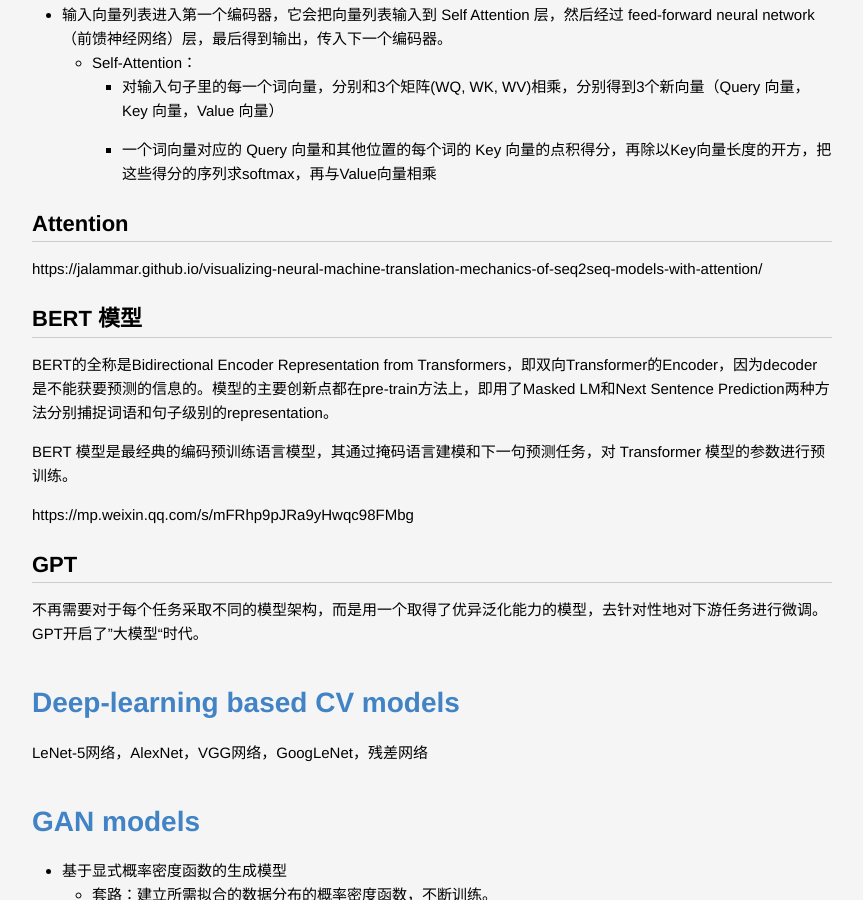
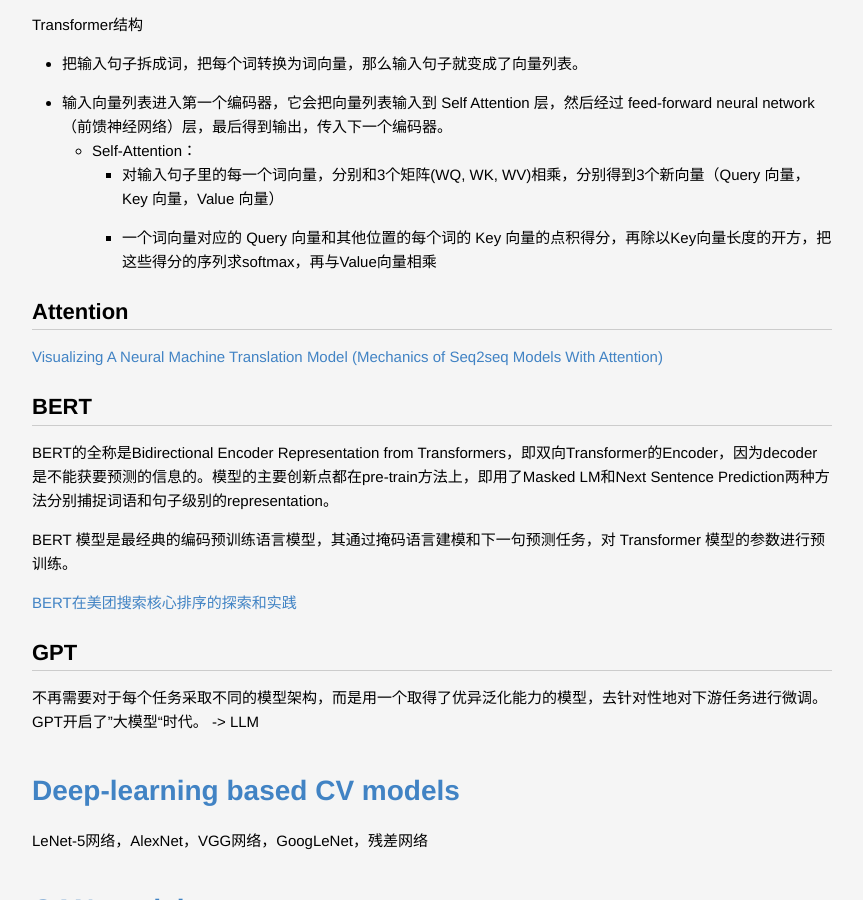
Before and after one commit to lucky521/blog, a Jekyll site: the page built from _posts/ml/2019-02-04-Famous-Model.markdown, in a window 1280 px wide and 900 px high, scrolled down 4379 px. Shown: the whole window, without its empty margins (208-1071 px from the left). Built offline with Jekyll 4.4.1, drawn with Linux system fonts in a browser that asks for light colours; some of the changed text lies outside the part shown.

Commit message:
Update 2019-02-04-Famous-Model.markdown

```diff
--- a/_posts/ml/2019-02-04-Famous-Model.markdown
+++ b/_posts/ml/2019-02-04-Famous-Model.markdown
@@ -95,6 +95,7 @@
 # Deep-learning based NLP models
 
 ## Batch Negative
+通过在批量样本中引入负样本，更好地优化推荐系统模型。具体来说，Batch Negative 使用了负采样的方法，在每个训练批次中引入了一些负样本。这些负样本是从用户未观察到的项目中随机选择的。
 
 
 ## Transformer
@@ -120,21 +121,21 @@
 
 ## Attention
 
-https://jalammar.github.io/visualizing-neural-machine-translation-mechanics-of-seq2seq-models-with-attention/
+[Visualizing A Neural Machine Translation Model (Mechanics of Seq2seq Models With Attention)](https://jalammar.github.io/visualizing-neural-machine-translation-mechanics-of-seq2seq-models-with-attention/)
 
 
-## BERT 模型
+## BERT
 
 BERT的全称是Bidirectional Encoder Representation from Transformers，即双向Transformer的Encoder，因为decoder是不能获要预测的信息的。模型的主要创新点都在pre-train方法上，即用了Masked LM和Next Sentence Prediction两种方法分别捕捉词语和句子级别的representation。
 
 BERT 模型是最经典的编码预训练语言模型，其通过掩码语言建模和下一句预测任务，对 Transformer 模型的参数进行预训练。
 
-https://mp.weixin.qq.com/s/mFRhp9pJRa9yHwqc98FMbg
+[BERT在美团搜索核心排序的探索和实践](https://mp.weixin.qq.com/s/mFRhp9pJRa9yHwqc98FMbg)
 
 
 ## GPT
 不再需要对于每个任务采取不同的模型架构，而是用一个取得了优异泛化能力的模型，去针对性地对下游任务进行微调。
-GPT开启了”大模型“时代。
+GPT开启了”大模型“时代。 -> LLM
 
 
 
@@ -269,6 +270,13 @@
 
 
 
+# LargeLanguage Model (LLM)
+只列出开源的模型
+* llama
+* chatGLM
+  * 教学视频：https://www.bilibili.com/video/BV1x34y1A7uQ
+* baichuan
+* qwen
 
 
 # References
```
